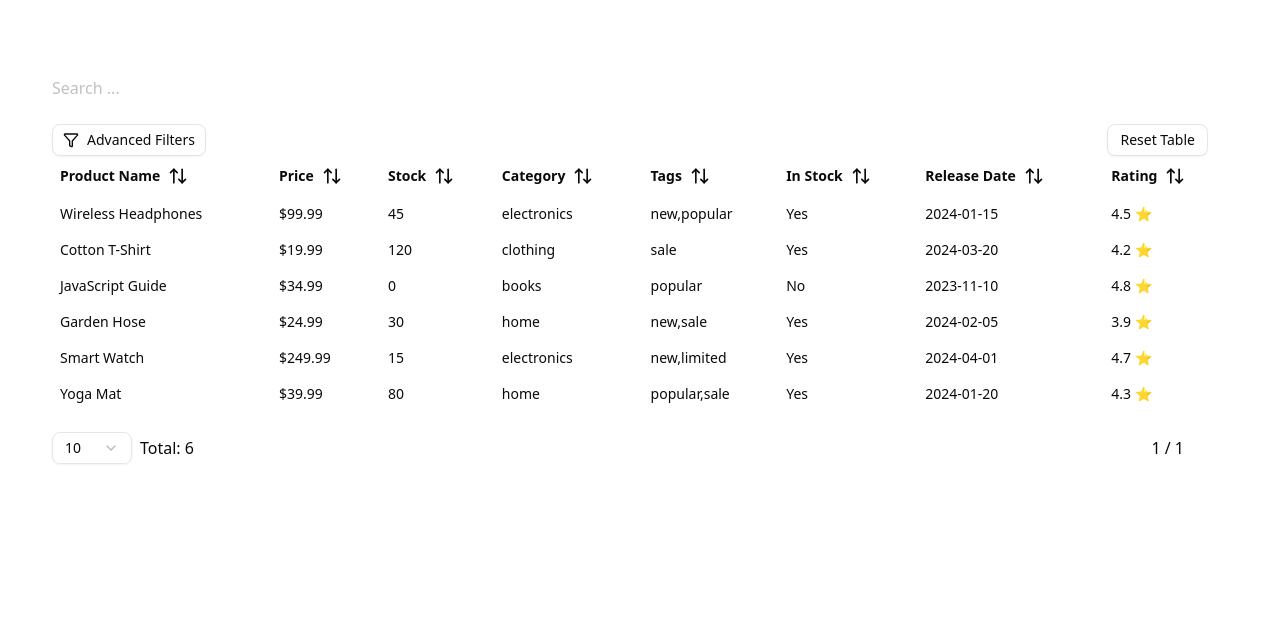
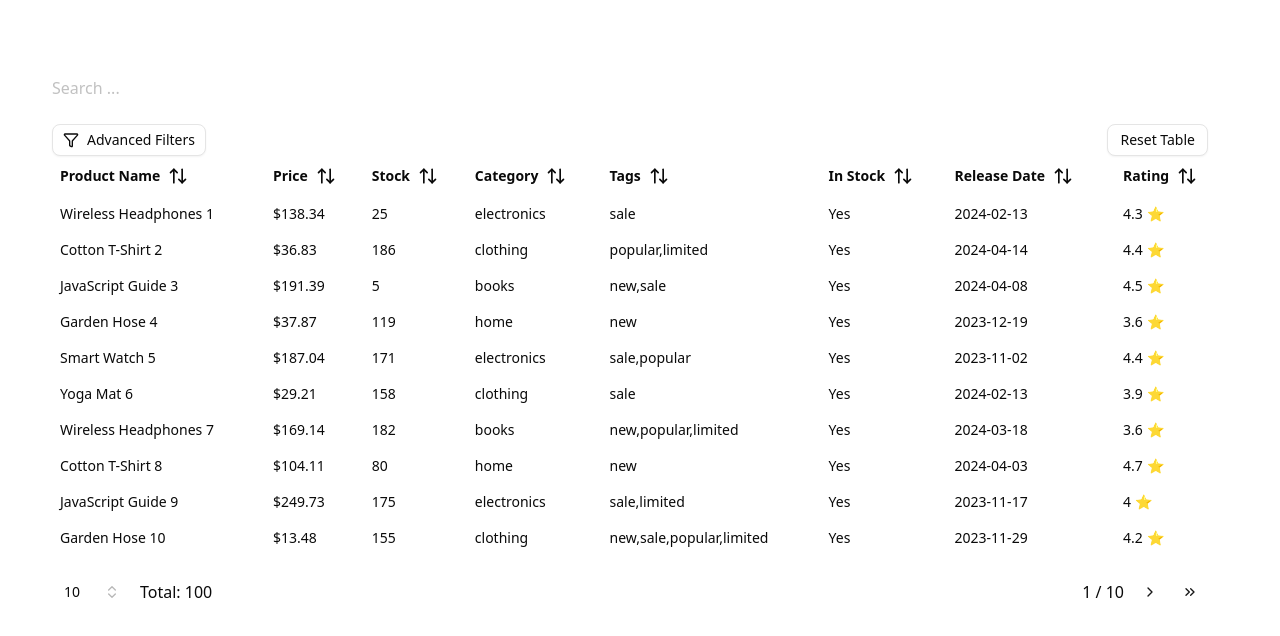
Before and after one commit to ryanpetit/advanced-datatable, a React app: page / in a window 1280 px wide. Shown: the top 636 px of the page. Built offline with nearby package versions, Linux system fonts and the light colour scheme; the HTML template or start-up script is replaced by a standard one.

Commit message:
Add additional styling

```diff
--- a/src/components/advanced-filter-examples.tsx
+++ b/src/components/advanced-filter-examples.tsx
@@ -88,68 +88,32 @@ const productTableColumns: ColumnDef<ProductColumn>[] = [
   },
 ]
 
-const sampleProducts: ProductColumn[] = [
-  {
-    name: "Wireless Headphones",
-    price: 99.99,
-    stock: 45,
-    category: "electronics",
-    tags: "new,popular",
-    inStock: true,
-    releaseDate: "2024-01-15",
-    rating: 4.5,
-  },
-  {
-    name: "Cotton T-Shirt",
-    price: 19.99,
-    stock: 120,
-    category: "clothing",
-    tags: "sale",
-    inStock: true,
-    releaseDate: "2024-03-20",
-    rating: 4.2,
-  },
-  {
-    name: "JavaScript Guide",
-    price: 34.99,
-    stock: 0,
-    category: "books",
-    tags: "popular",
-    inStock: false,
-    releaseDate: "2023-11-10",
-    rating: 4.8,
-  },
-  {
-    name: "Garden Hose",
-    price: 24.99,
-    stock: 30,
-    category: "home",
-    tags: "new,sale",
-    inStock: true,
-    releaseDate: "2024-02-05",
-    rating: 3.9,
-  },
-  {
-    name: "Smart Watch",
-    price: 249.99,
-    stock: 15,
-    category: "electronics",
-    tags: "new,limited",
-    inStock: true,
-    releaseDate: "2024-04-01",
-    rating: 4.7,
-  },
-  {
-    name: "Yoga Mat",
-    price: 39.99,
-    stock: 80,
-    category: "home",
-    tags: "popular,sale",
-    inStock: true,
-    releaseDate: "2024-01-20",
-    rating: 4.3,
-  },
-]
+const categories = ["electronics", "clothing", "books", "home"];
+const tagsList = ["new", "sale", "popular", "limited"];
+function randomTags() {
+  const tags = [];
+  for (let i = 0; i < tagsList.length; i++) {
+    if (Math.random() > 0.5) tags.push(tagsList[i]);
+  }
+  return tags.length ? tags.join(",") : tagsList[Math.floor(Math.random() * tagsList.length)];
+}
+function randomDate(start: Date, end: Date) {
+  return new Date(start.getTime() + Math.random() * (end.getTime() - start.getTime()))
+    .toISOString().slice(0, 10);
+}
+const sampleProducts: ProductColumn[] = Array.from({ length: 100 }, (_, i) => {
+  const category = categories[i % categories.length];
+  return {
+    name: `${["Wireless Headphones", "Cotton T-Shirt", "JavaScript Guide", "Garden Hose", "Smart Watch", "Yoga Mat"][i % 6]} ${i + 1}`,
+    price: Number((10 + Math.random() * 240).toFixed(2)),
+    stock: Math.floor(Math.random() * 200),
+    category,
+    tags: randomTags(),
+    inStock: Math.random() > 0.2,
+    releaseDate: randomDate(new Date(2023, 10, 1), new Date(2024, 4, 30)),
+    rating: Number((3.5 + Math.random() * 1.5).toFixed(1)),
+  };
+});
 
 export default function AdvancedTable(){
     return(
--- a/src/components/advanced-filter.tsx
+++ b/src/components/advanced-filter.tsx
@@ -29,9 +29,11 @@ interface AdvancedFilterProps<TData> {
 const OPERATORS: Record<FilterType, Array<{ value: string; label: string }>> = {
   text: [
     { value: "contains", label: "Contains" },
-    { value: "equals", label: "Equals" },
-    { value: "startsWith", label: "Starts with" },
-    { value: "endsWith", label: "Ends with" },
+    { value: "notContains", label: "Does not contain" },
+    { value: "is", label: "Is" },
+    { value: "isNot", label: "Is not" },
+    { value: "isEmpty", label: "Is empty" },
+    { value: "isNotEmpty", label: "Is not empty" },
   ],
   number: [
     { value: "=", label: "=" },
@@ -64,9 +66,11 @@ function matchesFilter(cellValue: unknown, operator: string, filterValue: unknow
   switch (filterType) {
     case "text": {
       if (operator === "contains") return cellStr.includes(filterStr)
-      if (operator === "equals") return cellStr === filterStr
-      if (operator === "startsWith") return cellStr.startsWith(filterStr)
-      if (operator === "endsWith") return cellStr.endsWith(filterStr)
+      if (operator === "notContains") return !cellStr.includes(filterStr)
+      if (operator === "is") return cellStr === filterStr
+      if (operator === "isNot") return cellStr !== filterStr
+      if (operator === "isEmpty") return cellStr === ""
+      if (operator === "isNotEmpty") return cellStr !== ""
       return true
     }
 
@@ -238,7 +242,7 @@ export function AdvancedFilter<TData>({ table }: AdvancedFilterProps<TData>) {
       </div>
 
       {isOpen && (
-        <div className="flex flex-col items-start border rounded-lg p-4 space-y-3 mt-2 bg-muted/30">
+        <div className="flex flex-col items-start p-4 space-y-3 mt-2 border">
           {filters.length === 0 ? (
             <p className="text-sm text-muted-foreground">No active filters. Click "Add Filter" to start.</p>
           ) : (
@@ -253,7 +257,7 @@ export function AdvancedFilter<TData>({ table }: AdvancedFilterProps<TData>) {
             ))
           )}
 
-          <Button variant="outline" size="sm" onClick={addFilter} className="gap-2 bg-transparent cursor-pointer">
+          <Button variant="outline" size="sm" onClick={addFilter} className="gap-2 cursor-pointer">
             <Plus className="w-4 h-4" />
             Add Filter
           </Button>
@@ -279,7 +283,7 @@ function FilterRow<TData>({ filter, columns, onUpdate, onRemove }: FilterRowProp
   return (
     <div className="flex items-start gap-2 flex-wrap">
       <Select value={filter.columnId} onValueChange={(value) => onUpdate(filter.id, { columnId: value })}>
-        <SelectTrigger className="w-40 cursor-pointer">
+        <SelectTrigger className="w-60 cursor-pointer border-0 shadow-none">
           <SelectValue />
         </SelectTrigger>
         <SelectContent>
@@ -292,7 +296,7 @@ function FilterRow<TData>({ filter, columns, onUpdate, onRemove }: FilterRowProp
       </Select>
 
       <Select value={filter.operator} onValueChange={(value) => onUpdate(filter.id, { operator: value })}>
-        <SelectTrigger className="w-[140px] cursor-pointer">
+        <SelectTrigger className="w-50 cursor-pointer border-0 shadow-none">
           <SelectValue />
         </SelectTrigger>
         <SelectContent>
@@ -334,7 +338,7 @@ function FilterValueInput({ filterType, value, options, onChange }: FilterValueI
           value={String(value || "")}
           onChange={(e) => onChange(e.target.value)}
           placeholder="Enter text..."
-          className="w-[200px]"
+          className="w-60 border-0 shadow-none"
         />
       )
     }
@@ -346,7 +350,7 @@ function FilterValueInput({ filterType, value, options, onChange }: FilterValueI
           value={typeof value === "number" ? value : (value as string) || ""}
           onChange={(e) => onChange(e.target.value ? Number(e.target.value) : "")}
           placeholder="Enter number..."
-          className="w-[150px]"
+          className="w-60 border-0 shadow-none"
         />
       )
     }
@@ -360,7 +364,7 @@ function FilterValueInput({ filterType, value, options, onChange }: FilterValueI
             value={min}
             onChange={(e) => onChange([e.target.value ? Number(e.target.value) : "", max])}
             placeholder="Min"
-            className="w-[90px]"
+            className="w-60 border-0 shadow-none"
           />
           <span className="text-sm text-muted-foreground">to</span>
           <Input
@@ -368,7 +372,7 @@ function FilterValueInput({ filterType, value, options, onChange }: FilterValueI
             value={max}
             onChange={(e) => onChange([min, e.target.value ? Number(e.target.value) : ""])}
             placeholder="Max"
-            className="w-[90px]"
+            className="w-60 border-0 shadow-none"
           />
         </div>
       )
@@ -380,7 +384,7 @@ function FilterValueInput({ filterType, value, options, onChange }: FilterValueI
           type="date"
           value={String(value || "")}
           onChange={(e) => onChange(e.target.value)}
-          className="w-40"
+          className="w-60 border-0 shadow-none"
         />
       )
     }
@@ -393,14 +397,14 @@ function FilterValueInput({ filterType, value, options, onChange }: FilterValueI
             type="date"
             value={String(start)}
             onChange={(e) => onChange([e.target.value, end])}
-            className="w-[140px]"
+            className="w-60 border-0 shadow-none"
           />
           <span className="text-sm text-muted-foreground">to</span>
           <Input
             type="date"
             value={String(end)}
             onChange={(e) => onChange([start, e.target.value])}
-            className="w-[140px]"
+            className="w-60 border-0 shadow-none"
           />
         </div>
       )
@@ -412,7 +416,7 @@ function FilterValueInput({ filterType, value, options, onChange }: FilterValueI
           value={value === true ? "true" : value === false ? "false" : ""}
           onValueChange={(v) => onChange(v === "true")}
         >
-          <SelectTrigger className="w-[120px] cursor-pointer">
+          <SelectTrigger className="w-60 cursor-pointer border-0 shadow-none">
             <SelectValue placeholder="Select..." />
           </SelectTrigger>
           <SelectContent>
@@ -426,7 +430,7 @@ function FilterValueInput({ filterType, value, options, onChange }: FilterValueI
     case "select": {
       return (
         <Select value={String(value || "")} onValueChange={onChange}>
-          <SelectTrigger className="w-[180px] cursor-pointer">
+          <SelectTrigger className="w-60 cursor-pointer border-0 shadow-none">
             <SelectValue placeholder="Select..." />
           </SelectTrigger>
           <SelectContent>
@@ -443,7 +447,7 @@ function FilterValueInput({ filterType, value, options, onChange }: FilterValueI
     case "multiSelect": {
       const selected = value ? String(value).split(",").filter(Boolean) : []
       return (
-        <div className="flex flex-wrap gap-1.5 p-2 border rounded-md bg-background w-[280px] min-h-9">
+        <div className="flex flex-wrap gap-1.5 p-2 border rounded-md bg-background w-60 min-h-9">
           {options?.map((opt) => {
             const isSelected = selected.includes(opt.value)
             return (
--- a/src/components/data-table-pagination.tsx
+++ b/src/components/data-table-pagination.tsx
@@ -26,7 +26,7 @@ export default function Pagination<TData>({
                                     table.setPageSize(Number(value))
                                 }}
                             >
-                                <SelectTrigger className="h-8 w-20" size="sm">
+                                <SelectTrigger className="h-8 w-20 border-0 shadow-none cursor-pointer hover:bg-accent hover:text-accent-foreground" size="sm">
                                     <SelectValue placeholder={table.getState().pagination.pageSize} />
                                 </SelectTrigger>
                                 <SelectContent side="top">
@@ -46,18 +46,22 @@ export default function Pagination<TData>({
                     </div>
                 }
             </div>
-            <div className='flex justify-between items-center pr-5'>
+            <div className='flex justify-between items-center pr-5 gap-2'>
                 {table.getState().pagination.pageIndex + 1 > 1 ?
-                    <div className="flex">
+                    <div className="flex gap-1">
                         <Button
-                            className='text-white p-1 hover:cursor-pointer'
+                            variant="outline"
+                            size="sm"
+                            className='p-1 hover:cursor-pointer text-primary border-0 shadow-none'
                             disabled={!table.getCanPreviousPage()}
                             onClick={() => table.setPageIndex(0)}
                         >
                             <ChevronsLeft className="w-6 h-6 p-0" />
                         </Button>
                         <Button
-                            className='text-white p-1 hover:cursor-pointer'
+                            variant="outline"
+                            size="sm"
+                            className='p-1 hover:cursor-pointer text-primary border-0 shadow-none'
                             disabled={!table.getCanPreviousPage()}
                             onClick={() => table.previousPage()}
                         >
@@ -74,16 +78,20 @@ export default function Pagination<TData>({
                 </div>
 
                 {table.getState().pagination.pageIndex + 1 < table.getPageCount() ?
-                    <div className="flex">
+                    <div className="flex gap-1">
                         <Button
-                            className='text-white p-1 hover:cursor-pointer'
+                            variant="outline"
+                            size="sm"
+                            className='p-1 hover:cursor-pointer text-primary border-0 shadow-none'
                             disabled={!table.getCanNextPage()}
                             onClick={() => table.nextPage()}
                         >
                             <ChevronRight className="w-5 h-5 p-0" />
                         </Button>
                         <Button
-                            className='text-white p-1 hover:cursor-pointer'
+                            variant="outline"
+                            size="sm"
+                            className='p-1 hover:cursor-pointer text-primary border-0 shadow-none'
                             disabled={!table.getCanNextPage()}
                             onClick={() => table.setPageIndex(table.getPageCount() - 1)}
                         >
--- a/src/components/ui/select.tsx
+++ b/src/components/ui/select.tsx
@@ -1,6 +1,6 @@
 import * as React from "react"
 import * as SelectPrimitive from "@radix-ui/react-select"
-import { CheckIcon, ChevronDownIcon, ChevronUpIcon } from "lucide-react"
+import { CheckIcon, ChevronDownIcon, ChevronsUpDown, ChevronUpIcon } from "lucide-react"
 
 import { cn } from "@/lib/utils"
 
@@ -42,7 +42,7 @@ function SelectTrigger({
     >
       {children}
       <SelectPrimitive.Icon asChild>
-        <ChevronDownIcon className="size-4 opacity-50" />
+        <ChevronsUpDown className="size-4 opacity-50" />
       </SelectPrimitive.Icon>
     </SelectPrimitive.Trigger>
   )
--- a/src/index.css
+++ b/src/index.css
@@ -118,3 +118,20 @@
     @apply bg-background text-foreground;
   }
 }
+
+/* Scroll Bar Configuration */
+/* width */
+::-webkit-scrollbar {
+  width: 10px;
+  height: 6px;
+}
+
+/* Handle */
+::-webkit-scrollbar-thumb {
+  background: #8a8a8a;
+  border-radius: 5px;
+}
+ /* Handle on hover */
+::-webkit-scrollbar-thumb:hover {
+  background: #555;
+}
```
Also changed, not shown: src/components/data-table.tsx (line endings or trailing spaces), 1 other file (tests, documents, lock files or other folders).
